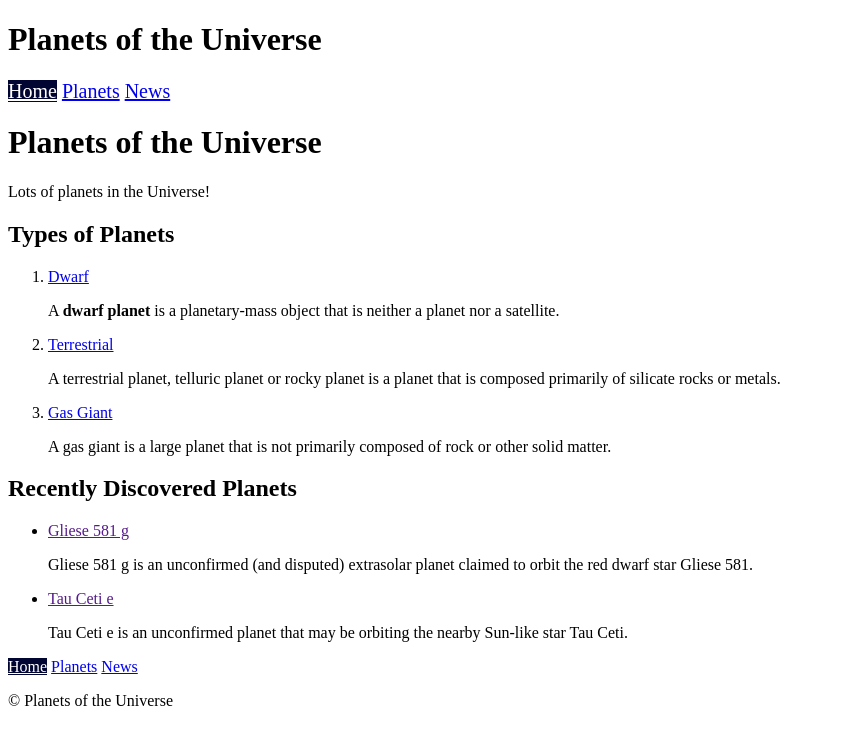
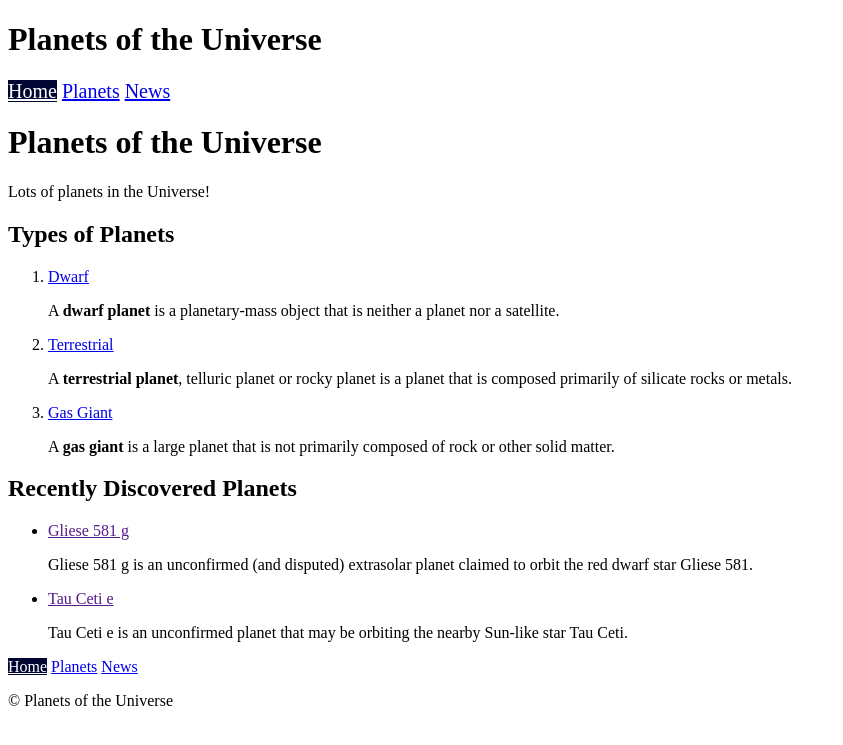
Before and after one commit to nabinsademba/planets-of-the-universe, a Jekyll site: the page built from index.html, in a window 1280 px wide. Shown: the top 745 px of the page, without its empty margins (0-843 px from the left). Built offline with Jekyll 4.4.1, drawn with Linux system fonts in a browser that asks for light colours.

```diff
--- a/_includes/nav.html
+++ b/_includes/nav.html
@@ -3,7 +3,7 @@
 	<nav>
 	    <ul class="nav {{include.navclass}}">
 	        <li><a href="{{site.baseurl}}/" class="{% if page.url == '/' %}current{% endif %}">Home</a></li>
-	         <li><a href="{{site.baseurl}}/planets/">Planets</a></li>
+	         <li><a href="{{site.baseurl}}/planets/" class="{% if page.url contains 'planets' %}current{% endif %}">Planets</a></li>
 	        <li><a href="{{site.baseurl}}/news.html" class="{% if page.url contains 'news' or page.url contains 'recently-discovered' %}current{% endif %}">News</a></li>
 	    </ul>
 	</nav>
--- a/index.html
+++ b/index.html
@@ -8,11 +8,11 @@ layout: default
 <h2>Types of Planets</h2>
 
 <ol>
-{% for planet in site.categories.planet-type %}
+{% for planet in site.data.planet-types %}
 
     <li>
     	<a href="#">{{planet.title}}</a>
-    	{{planet.content}}
+    	{{planet.content | markdownify }}
     </li>
 {% endfor %}
 </ol>
--- /dev/null
+++ b/planets/index.html
@@ -0,0 +1,4 @@
+---
+layout: default
+---
+<h1>Planets</h1>
```
Also changed, not shown: _data/planet-types.yml (added, +15 -0 lines).
